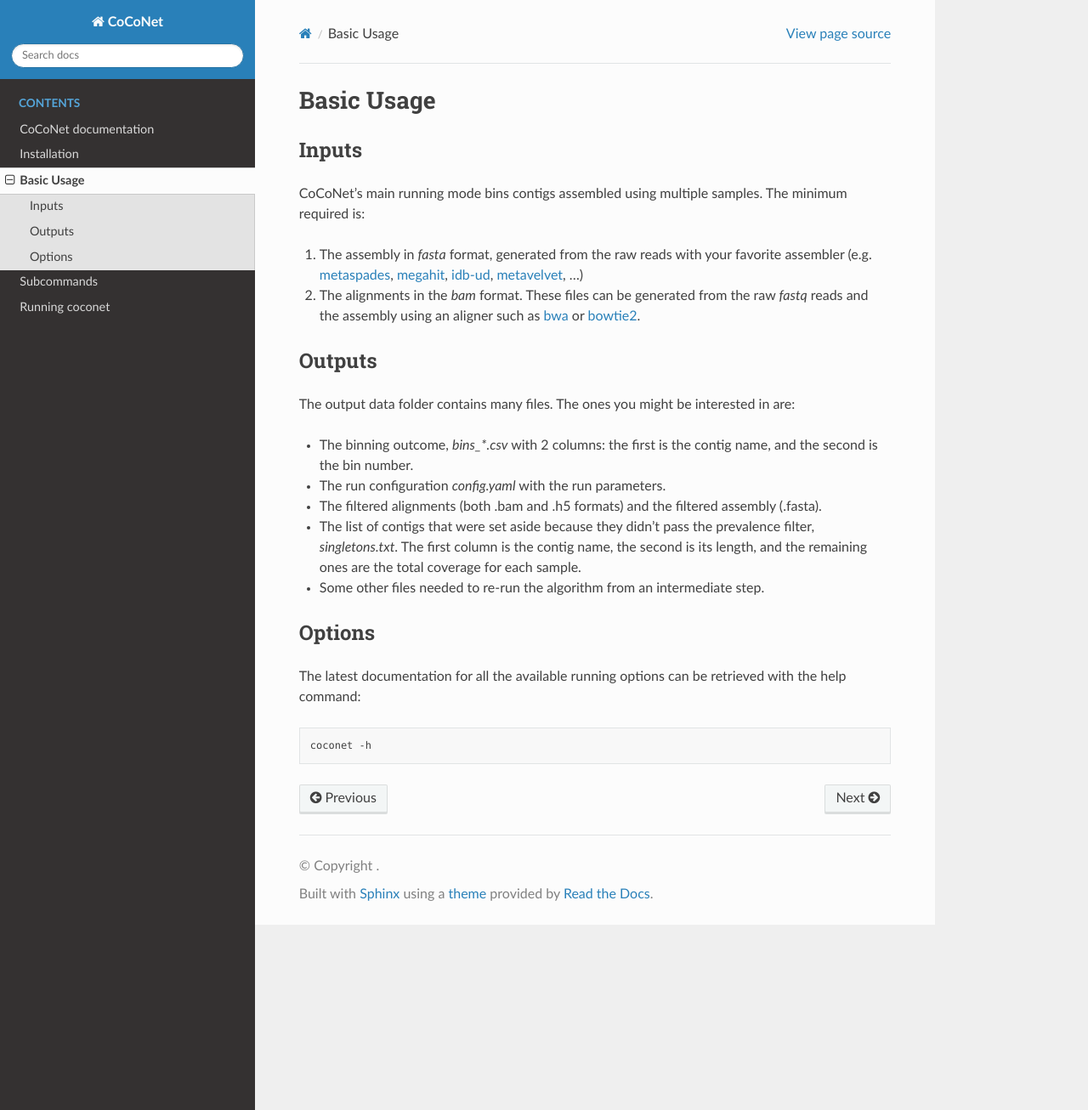
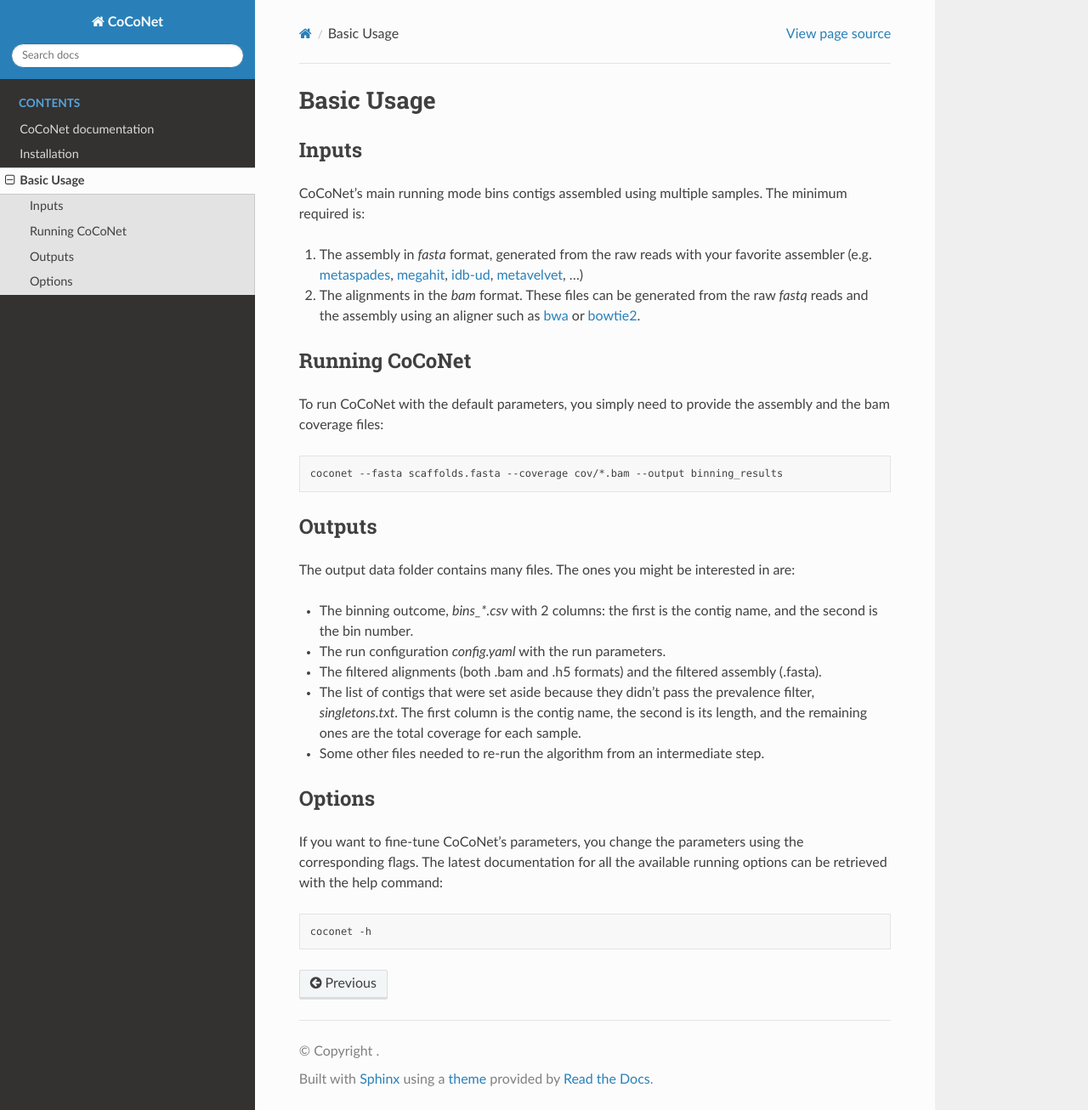
Before and after one commit to Puumanamana/CoCoNet, a Sphinx documentation site: the page built from docs/source/basic_usage.rst, in a window 1280 px wide and 1306 px high. Shown: the whole window at 85% size. Built offline with Sphinx 7.4.7 and the Read the Docs theme 2.0.0, drawn with Linux system fonts in a browser that asks for light colours.

Commit message:
Trimmed documentation

```diff
--- a/docs/source/basic_usage.rst
+++ b/docs/source/basic_usage.rst
@@ -8,6 +8,16 @@ CoCoNet's main running mode bins contigs assembled using multiple samples. The m
 
 #. The assembly in `fasta` format, generated from the raw reads with your favorite assembler (e.g. `metaspades <https://github.com/ablab/spades>`_, `megahit <https://github.com/voutcn/megahit>`_, `idb-ud <https://github.com/loneknightpy/idba>`_, `metavelvet <https://github.com/hacchy/MetaVelvet>`_, ...)
 #. The alignments in the `bam` format. These files can be generated from the raw `fastq` reads and the assembly using an aligner such as `bwa <https://github.com/lh3/bwa>`_ or `bowtie2 <https://github.   com/BenLangmead/bowtie2>`_.
+
+Running CoCoNet
+^^^^^^^^^^^^^^^
+
+To run CoCoNet with the default parameters, you simply need to provide the assembly and the bam coverage files:
+
+.. code-block:: bash
+
+   coconet --fasta scaffolds.fasta --coverage cov/*.bam --output binning_results
+
 
 Outputs
 ^^^^^^^
@@ -23,7 +33,7 @@ The output data folder contains many files. The ones you might be interested in
 Options
 ^^^^^^^
 
-The latest documentation for all the available running options can be retrieved with the help command:
+If you want to fine-tune CoCoNet's parameters, you change the parameters using the corresponding flags. The latest documentation for all the available running options can be retrieved with the help command:
 
 .. code-block:: bash
 
--- a/docs/source/index.rst
+++ b/docs/source/index.rst
@@ -12,8 +12,6 @@
    self
    getting_started
    basic_usage
-   subcommands
-   examples
 
 Indices and tables
 ==================
```
Also changed, not shown: docs/source/examples.rst (deleted, +0 -17 lines), docs/source/subcommands.rst (deleted, +0 -38 lines).
